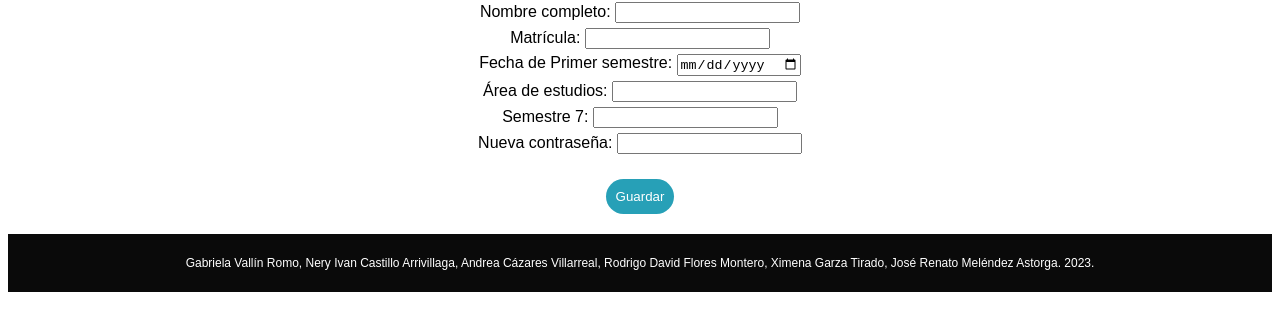
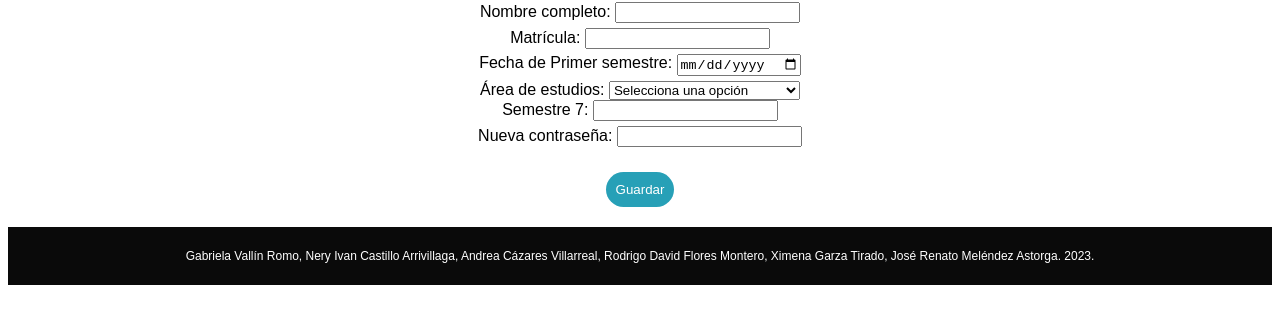
Before and after one commit to Gabyscrazyprojects/IIDTec21, a plain HTML site: page cuenta.html in a window 1280 px wide. Shown: the part 126-456 px from the top of the page. Drawn offline with Linux system fonts and the light colour scheme.

Commit message:
Update cuenta.html

```diff
--- a/cuenta.html
+++ b/cuenta.html
@@ -36,8 +36,14 @@
       <input type="date" id="first-semester-date" name="first-semester-date" required>
       <br>
 
-      <label for="area-of-study">Área de estudios:</label>
-      <input type="text" id="area-of-study" name="area-of-study" required>
+    <label for="area-of-study">Área de estudios:</label>
+      <select id="area-of-study" name="area-of-study" required>
+        <option value="">Selecciona una opción</option>
+        <option value="cadena-valor">Cadena de valor inteligente</option>
+        <option value="automatizacion-robotica">Automatización y robótica</option>
+        <option value="soluciones-computacionales">Soluciones computacionales</option>
+        <option value="sistemas-mecanicos">Sistemas mecánicos</option>
+      </select>
       <br>
 
       <label for="semester-7">Semestre 7:</label>
```
